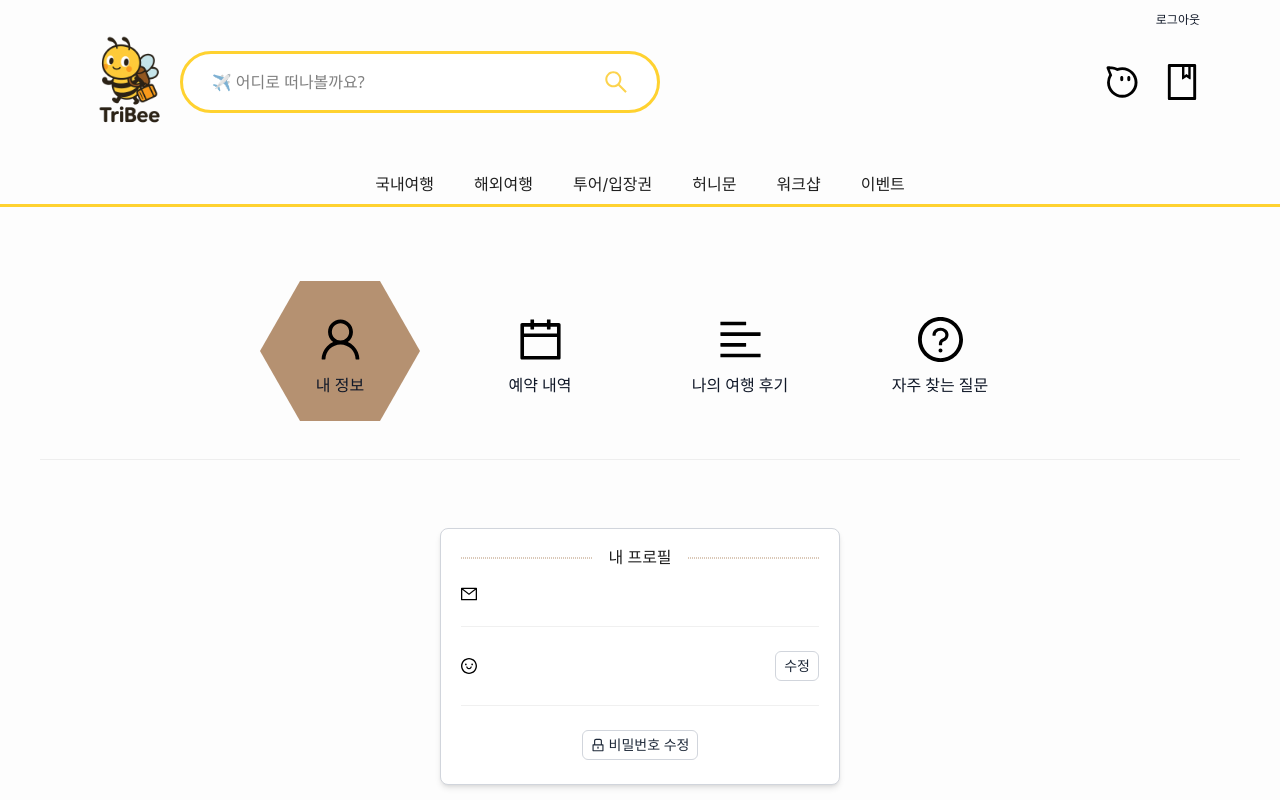
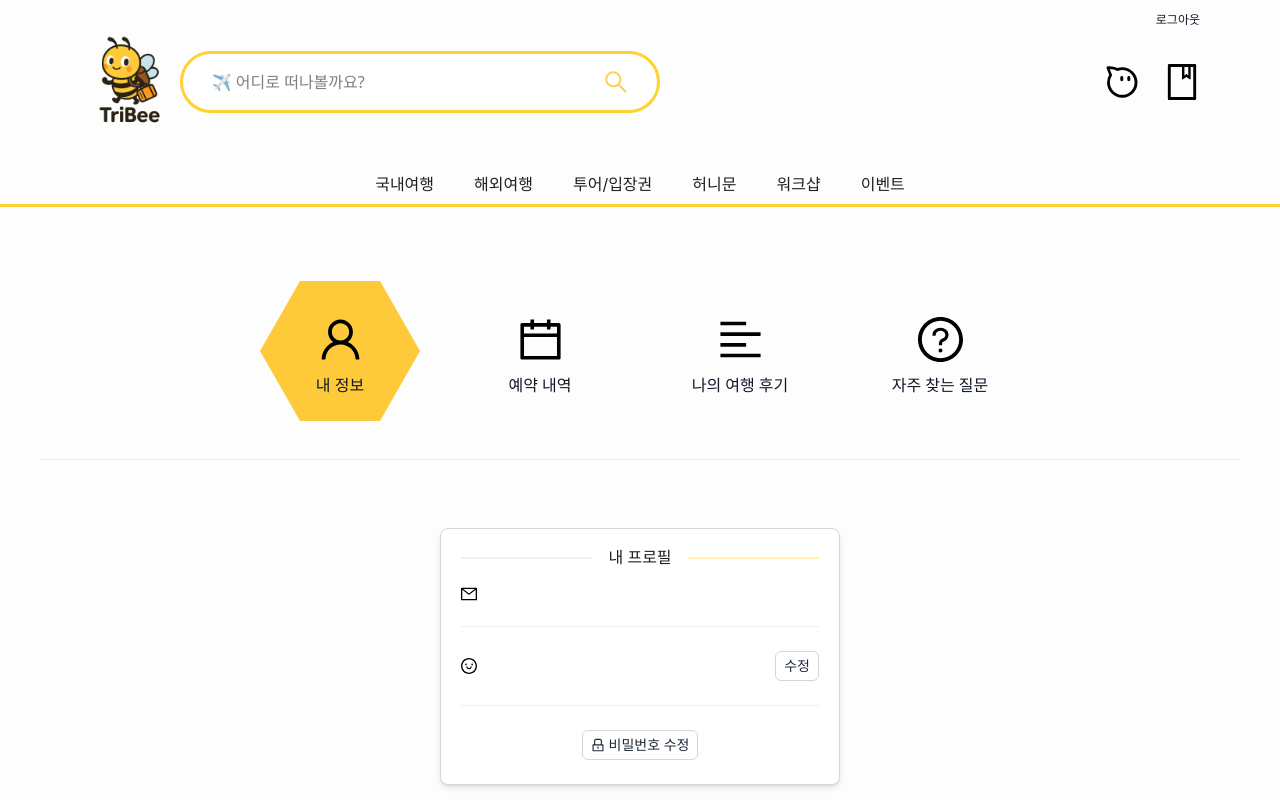
Before and after one commit to Tribee-project/Tribee-FE, a React (Vite) app: page /user/info in a window 1280 px wide. Shown: the top 800 px of the page. Built offline with nearby package versions, Linux system fonts and the light colour scheme; no server answers; sample sign-in values are in the browser's storage.

Commit message:
Style: UserInfo 및 UserPageButtons 컴포넌트의 배경색 변경

```diff
--- a/src/components/UserInfo/UserInfo.tsx
+++ b/src/components/UserInfo/UserInfo.tsx
@@ -163,7 +163,7 @@ const UserInfo: React.FC = () => {
   return (
     <div className="mt-10 mb-10 flex flex-col items-center">
       <div className="w-100 rounded-lg border-1 border-gray-300 bg-white px-5 shadow-md">
-        <Divider variant="dotted" style={{ borderColor: '#B59171' }}>
+        <Divider variant="dotted" style={{ borderColor: '#FECA3A' }}>
           내 프로필
         </Divider>
         <div className="mb-6 flex flex-col">
--- a/src/components/UserPageButtons/UserPageButtons.tsx
+++ b/src/components/UserPageButtons/UserPageButtons.tsx
@@ -49,7 +49,7 @@ const UserPageButtons: React.FC = () => {
       {buttonItems.map((item, index) =>
         isClicked(item.path) ? (
           <div
-            className="flex h-35 w-40 cursor-pointer flex-col items-center justify-center bg-[#B59171] font-bold"
+            className="flex h-35 w-40 cursor-pointer flex-col items-center justify-center bg-[#FECA3A] font-bold"
             style={{
               clipPath:
                 'polygon(25% 0%, 75% 0%, 100% 50%, 75% 100%, 25% 100%, 0% 50%)',
```
